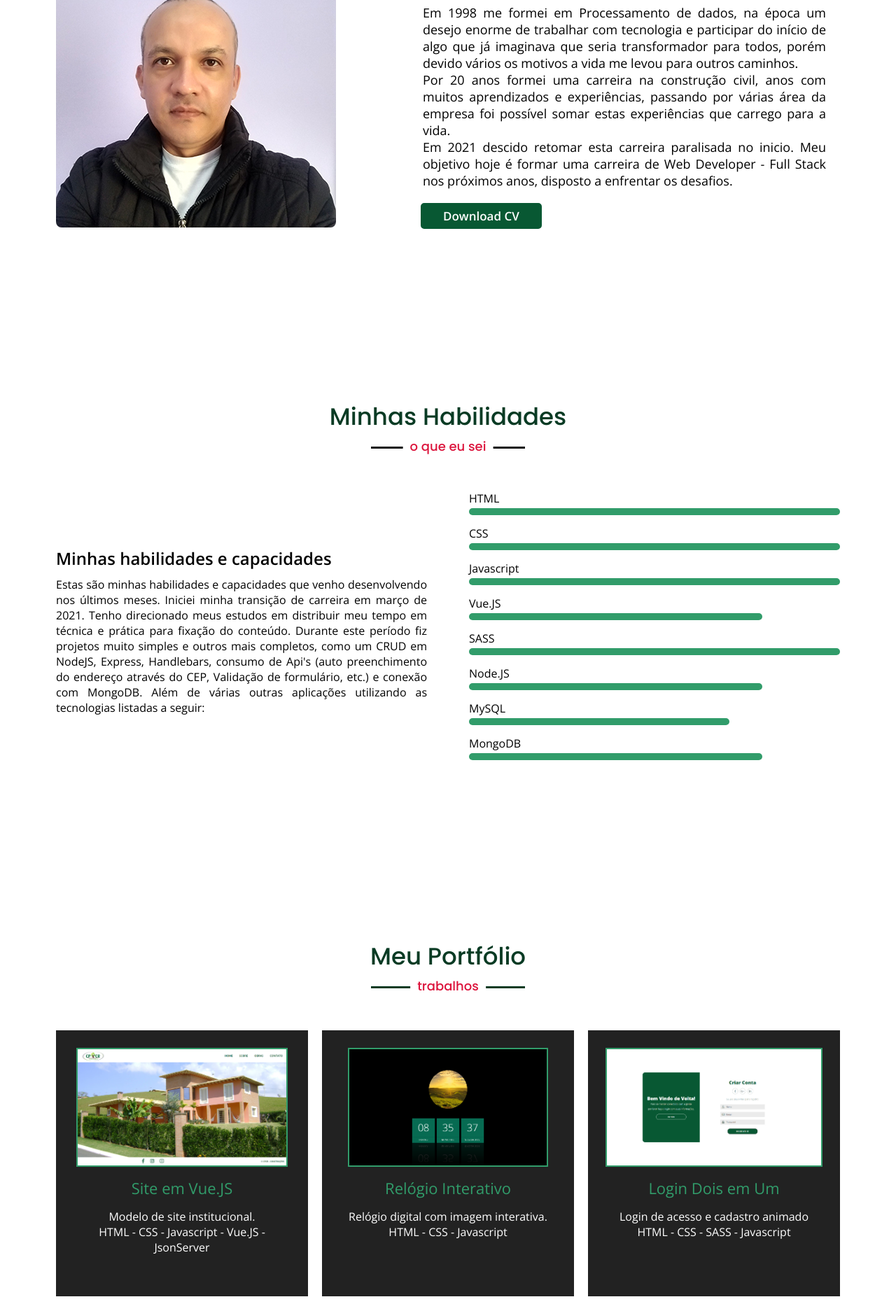
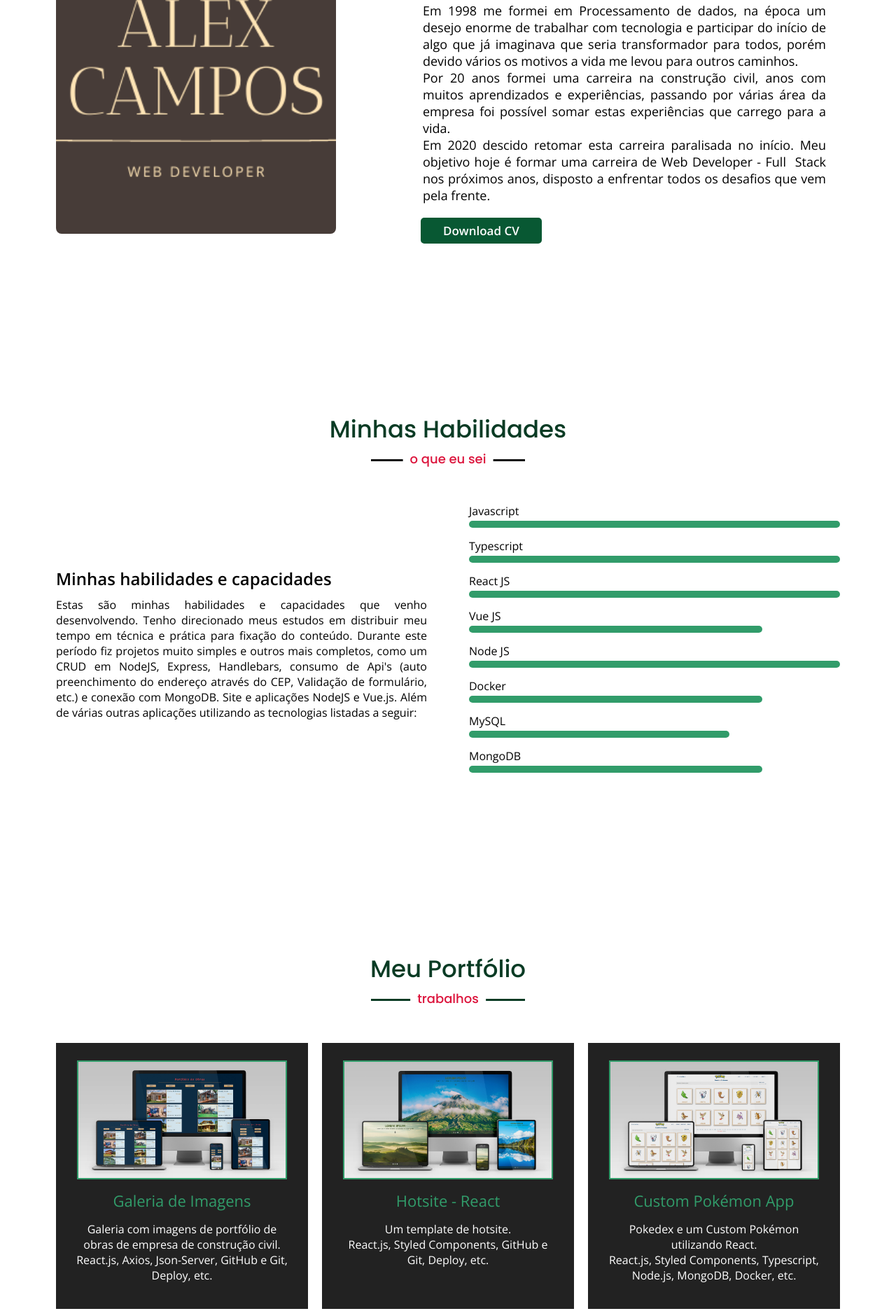
Before and after one commit to alexcamposwd/alexcamposwd, a plain HTML site: page index.html in a window 1280 px wide. Shown: the part 1126-2999 px from the top of the page at 70% size. Drawn offline with nearby package versions, Linux system fonts and the light colour scheme.

Commit message:
refactored design

```diff
--- a/index.html
+++ b/index.html
@@ -54,15 +54,15 @@
             <h2 class="title" data-anime="top">Sobre Mim</h2>
             <div class="about-content">
                 <div class="column left" data-anime="left">
-                    <img src="./images/me3.jpg" alt="">
+                    <img src="./images/11.png" alt="">
                 </div>
                 <div class="column right" data-anime="right">
-                    <div class="text">eu sou <strong>Alex Campos</strong> <br> e sou um <span>Desenvolvedor Web</span> "em contrução"</div>
+                    <div class="text">sou <strong>Alex Campos</strong> <br> e sou um <span>Desenvolvedor Web</span> "em contrução"</div>
                     <p>Em 1998 me formei em Processamento de dados, na época um desejo enorme de trabalhar com tecnologia e participar do início de algo que já imaginava que seria transformador para todos, porém devido vários os motivos a vida me levou para outros caminhos.<br>
                     Por 20 anos formei uma carreira na construção civil, anos com muitos aprendizados e experiências, passando por várias área da empresa foi possível somar estas experiências que carrego para a vida.<br>
-                    Em 2021 descido retomar esta carreira paralisada no inicio. Meu objetivo hoje é formar uma carreira de Web Developer - Full  Stack nos próximos anos, disposto a enfrentar os desafios.<br>
+                    Em 2020 descido retomar esta carreira paralisada no início. Meu objetivo hoje é formar uma carreira de Web Developer - Full  Stack nos próximos anos, disposto a enfrentar todos os desafios que vem pela frente.<br>
                         </p>
-                    <a href="https://drive.google.com/u/0/uc?id=1xxeLAiklUybNC2rppLMfNJNMO2OFNXvF&export=download">Download CV</a>
+                    <a href="https://drive.google.com/u/0/uc?id=1A1NEXpA2j3NcrxEfrO9K0WatJaDgpKUF&export=download">Download CV</a>
                 </div>
             </div>
         </div>
@@ -74,42 +74,42 @@
             <div class="skills-content">
                 <div class="column left" data-anime="left">
                     <div class="text">Minhas habilidades e capacidades</div>
-                    <p>Estas são minhas habilidades e capacidades que venho desenvolvendo nos últimos meses. Iniciei minha transição de carreira em março de 2021. Tenho direcionado meus estudos em distribuir meu tempo em técnica e prática para fixação do conteúdo. Durante este período fiz projetos muito simples e outros mais completos, como um CRUD em NodeJS, Express, Handlebars, consumo de Api's (auto preenchimento do endereço através do CEP, Validação de formulário, etc.) e conexão com MongoDB. Além de várias outras aplicações utilizando as tecnologias listadas a seguir:</p>
+                    <p>Estas são minhas habilidades e capacidades que venho desenvolvendo. Tenho direcionado meus estudos em distribuir meu tempo em técnica e prática para fixação do conteúdo. Durante este período fiz projetos muito simples e outros mais completos, como um CRUD em NodeJS, Express, Handlebars, consumo de Api's (auto preenchimento do endereço através do CEP, Validação de formulário, etc.) e conexão com MongoDB. Site e aplicações NodeJS e Vue.js. Além de várias outras aplicações utilizando as tecnologias listadas a seguir:</p>
                 </div>
                 <div class="column right" data-anime="right">
                     <div class="bars">
                         <div class="info">
-                            <span>HTML</span>
+                            <span>Javascript</span>
                         </div>
                         <div class="line html" ></div>
                     </div>
                     <div class="bars">
                         <div class="info">
-                            <span>CSS</span>
+                            <span>Typescript</span>
                         </div>
                         <div class="line css" ></div>
                     </div>
                     <div class="bars">
                         <div class="info">
-                            <span>Javascript</span>
+                            <span>React JS</span>
                         </div>
                         <div class="line js" ></div>
                     </div>
                     <div class="bars">
                         <div class="info">
-                            <span>Vue.JS</span>
+                            <span>Vue JS</span>
                         </div>
                         <div class="line vue" ></div>
                     </div>
                     <div class="bars">
                         <div class="info">
-                            <span>SASS</span>
+                            <span>Node JS</span>
                         </div>
                         <div class="line sass" ></div>
                     </div>
                     <div class="bars">
                         <div class="info">
-                            <span>Node.JS</span>
+                            <span>Docker</span>
                         </div>
                         <div class="line node"></div>
                     </div>
@@ -137,58 +137,50 @@
                 <div class="carousel owl-carousel" data-anime="left">
                     <div class="card">
                         <div class="box">
-                            <a href="https://registerapi.netlify.app/" target="_blank"><img src="./images/register-api.png" alt="register-api"></a>
-                            <div class="text">CRUD MEVN - Vue.JS e Node.JS</div>
-                            <p>Cadastro de API's Úteis.</p>
-                            <p>HTML - CSS - Javascript - Vue.JS - Node.JS - MongoDB</p>
+                            <a href="https://cpcr-vue-ac.netlify.app/" target="_blank"><img src="./images/Mockup_CPCR_v2-1.jpg" alt="site-vue"></a>
+                            <div class="text">Site em Vue.JS</div>
+                            <p>Modelo de site institucional.</p>
+                            <p>HTML - CSS - Javascript - Vue.JS - JsonServer GitHub e Git, Deploy, etc.</p>
                         </div>
                     </div>
                     <div class="card">
                         <div class="box">
-                            <a href="https://cpcr-vue-ac.netlify.app/" target="_blank"><img src="./images/site-vue.png" alt="site-vue"></a>
-                            <div class="text">Site em Vue.JS</div>
-                            <p>Modelo de site institucional.</p>
-                            <p>HTML - CSS - Javascript - Vue.JS - JsonServer</p>
+                            <a href="https://building-gallery.herokuapp.com/" target="_blank"><img src="./images/Mockup_Building_v02-1.jpg" alt="building gallery"></a>
+                            <div class="text">Galeria de Imagens</div>
+                            <p>Galeria com imagens de portfólio de obras de empresa de construção civil.</p>
+                            <p>React.js, Axios, Json-Server, GitHub e Git, Deploy, etc.</p>
                         </div>
                     </div>
                     <div class="card">
                         <div class="box">
-                            <a href="https://relogio-dig-ac.netlify.app/" target="_blank"><img src="./images/relogio-digital.png" alt="relogio-digital"></a>
-                            <div class="text">Relógio Interativo</div>
-                            <p>Relógio digital com imagem interativa.</p>
-                            <p>HTML - CSS - Javascript</p>
+                            <a href="https://hotsite-react.netlify.app/" target="_blank"><img src="./images/Mockup_Hotsite_v2-1.jpg" alt="hotsite"></a>
+                            <div class="text">Hotsite - React</div>
+                            <p>Um template de hotsite.</p>
+                            <p>React.js, Styled Components, GitHub e Git, Deploy, etc.</p>
                         </div>
                     </div>
                     <div class="card">
                         <div class="box">
-                            <a href="https://login-cadastro-ac.netlify.app/?" target="_blank"><img src="./images/login-cadastro.png" alt="login-cadastro"></a>
-                            <div class="text">Login Dois em Um</div>
-                            <p>Login de acesso e cadastro animado</p>
-                            <p>HTML - CSS - SASS - Javascript</p>
+                            <a href="https://custom-pokemon.herokuapp.com/" target="_blank"><img src="./images/Mockup_Pokenew_v2-1.jpg" alt="custom Pokémon"></a>
+                            <div class="text">Custom Pokémon App</div>
+                            <p>Pokedex e um Custom Pokémon utilizando React.</p>
+                            <p>React.js, Styled Components, Typescript, Node.js, MongoDB, Docker, etc.</p>
                         </div>
                     </div>
                     <div class="card">
                         <div class="box">
-                            <a href="https://galeria-paral-ac.netlify.app/" target="_blank"><img src="./images/galeria-paralela.png" alt="galeria-paralela"></a>
-                            <div class="text">Galeria de Imagens</div>
-                            <p>Galeria animada com imagens paralelas.</p>
-                            <p>HTML - CSS - Javascript</p>
+                            <a href="https://authentication-react-wd.netlify.app/" target="_blank"><img src="./images/Mockup_Auth_v02-1.jpg" alt="sistema login"></a>
+                            <div class="text">Sistema de autenticação e autorização.</div>
+                            <p>O projeto é um sistema de autenticação e autorização por funções (roles).</p>
+                            <p>React.js, Styled Components, Typescript, Node.js, MongoDB, Docker, etc.</p>
                         </div>
                     </div>
                     <div class="card">
                         <div class="box">
-                            <a href="https://form-devs-ac.netlify.app/" target="_blank"><img src="./images/formulario-devs.png" alt="formulario-devs"></a>
-                            <div class="text">Formulário de Pesquisa</div>
-                            <p>Modelo de formulário de pesquisa diversas com animação no background.</p>
-                            <p>HTML - CSS - Javascript</p>
-                        </div>
-                    </div>
-                    <div class="card">
-                        <div class="box">
-                            <a href="https://scroll-vertical-ac.netlify.app/" target="_blank"><img src="./images/scroll-vertical.png" alt="scroll-vertical"></a>
-                            <div class="text">Scroll Vertical</div>
-                            <p>Slider autoplay com rolagem vertical das imagens</p>
-                            <p>HTML - CSS</p>
+                            <a href="https://landing-react-01.netlify.app/" target="_blank"><img src="./images/Mockup_Landing_v2-1.jpg" alt="landing page"></a>
+                            <div class="text">Landing Page - React</div>
+                            <p>Um template de Landing Page em react.</p>
+                            <p>React.js, Styled Components, Docker, GitHub e Git, Deploy, etc.</p>
                         </div>
                     </div>
                 </div>
```
Also changed, not shown: images/Mockup_Auth_v02-1.jpg (added), images/Mockup_Building_v02-1.jpg (added), images/Mockup_CPCR_v2-1.jpg (added), images/Mockup_Hotsite_v2-1.jpg (added), images/Mockup_Landing_v2-1.jpg (added), images/Mockup_Pokenew_v2-1.jpg (added), images/cadastro-produtos.png (deleted), images/formulario-devs.png (deleted), images/formulario-site.png (deleted), images/galeria-paralela.png (deleted), images/login-cadastro.png (deleted), images/page-grid.png (deleted), images/relogio-digital.png (deleted), images/to-do-list.png (deleted), 2 other files.
